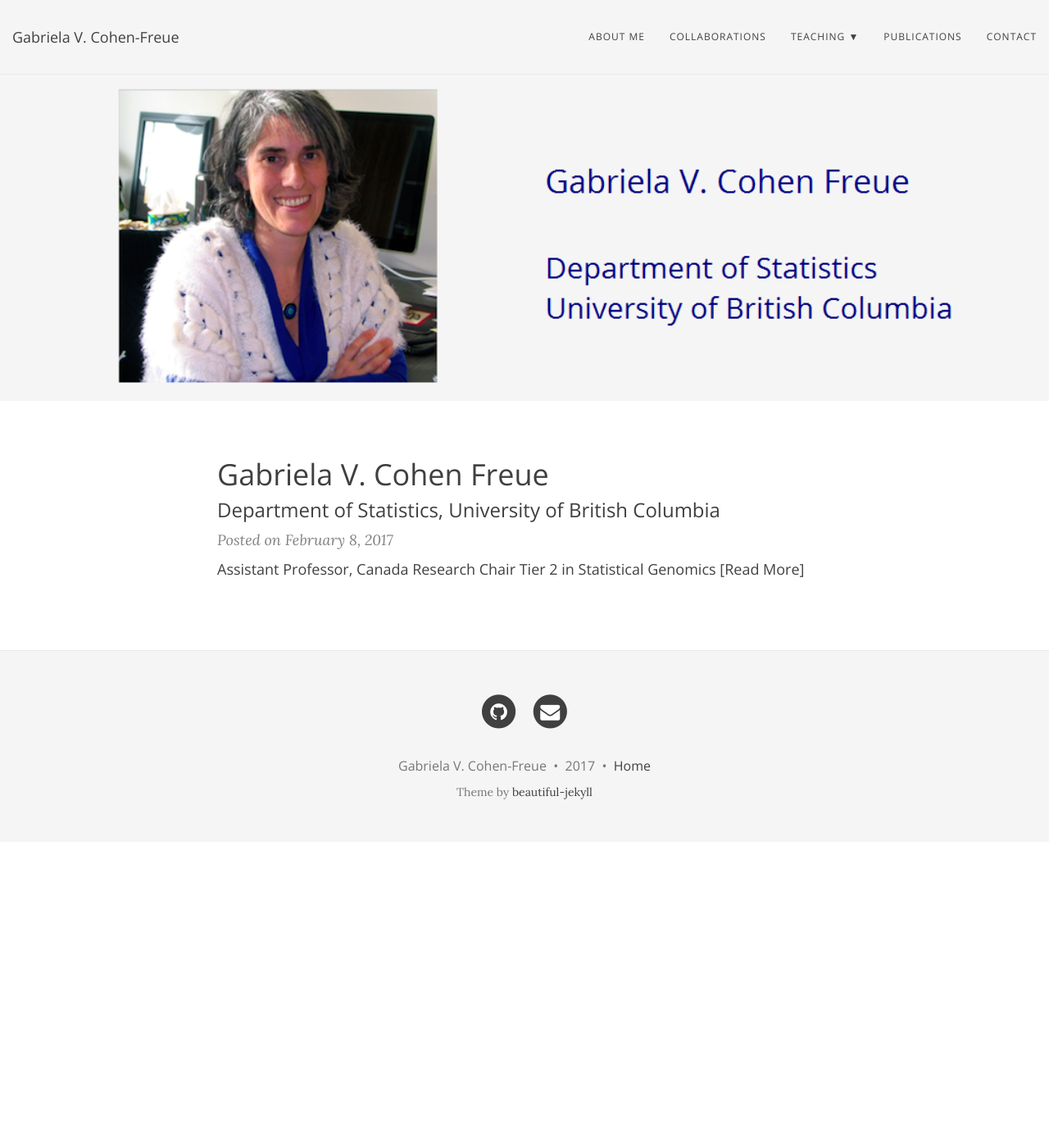
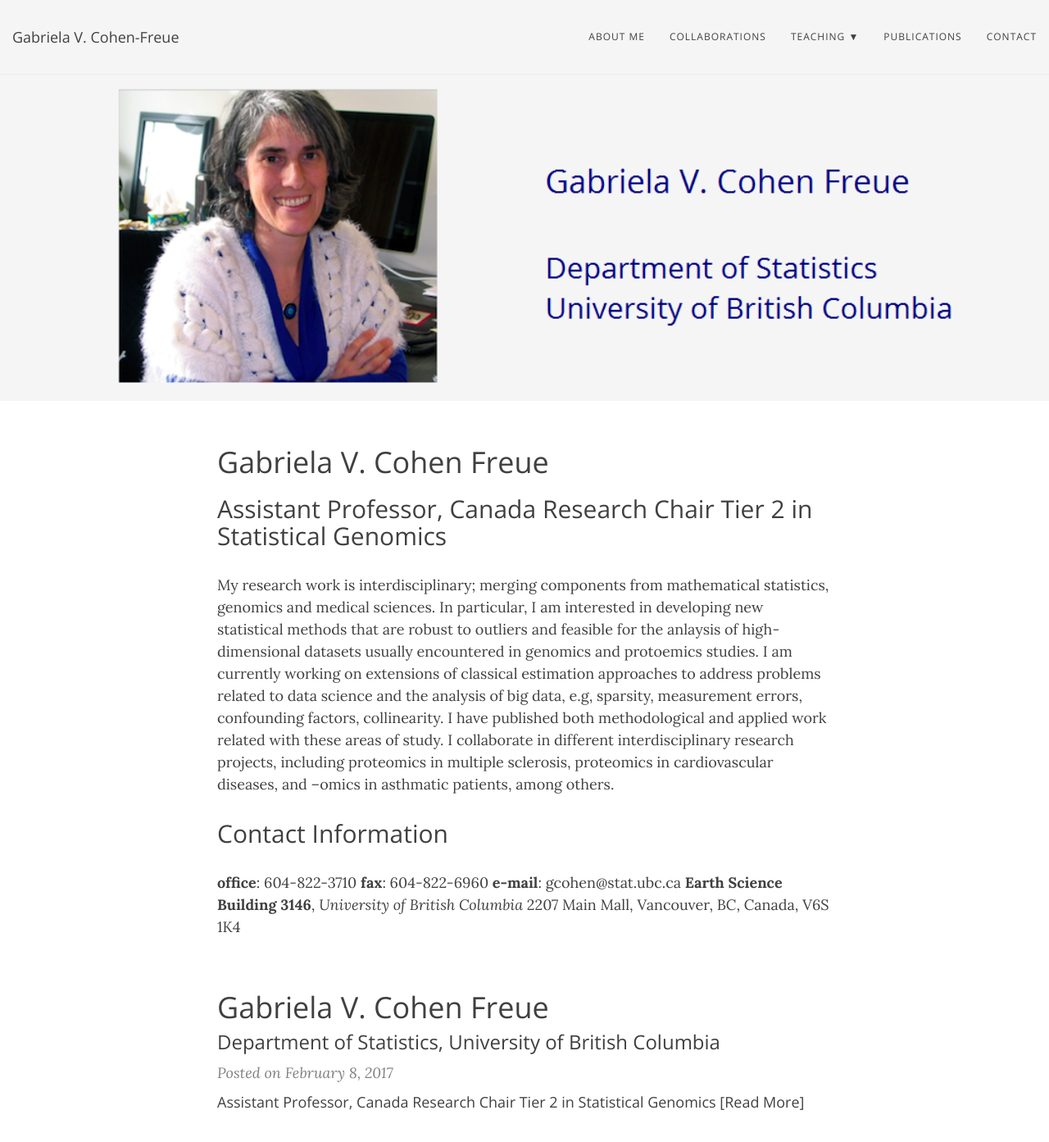
Before and after one commit to gcohenfr/gcohenfr.github.io, a Jekyll site: the page built from index.html, in a window 1280 px wide and 1400 px high. Shown: the top 1393 px of the window at 82% size. Built offline with Jekyll 4.4.1, drawn with Linux system fonts in a browser that asks for light colours; nearby versions of some CDN libraries; the list of posts is cut into pages by our own code.

Commit message:
update front page

```diff
--- a/index.html
+++ b/index.html
@@ -3,6 +3,25 @@
 use-site-title: true
 bigimg: [/img/web_pict_wide.png, /img/IMG_6801.JPG]
 ---
+
+<h1>Gabriela V. Cohen Freue</h1>
+<h2>Assistant Professor, Canada Research Chair Tier 2 in Statistical Genomics</h2>
+
+<p>My research work is interdisciplinary; merging components from mathematical statistics, genomics and medical sciences. In particular, I am interested in developing new statistical methods that are robust to outliers and feasible for the anlaysis of high-dimensional datasets usually encountered in genomics and protoemics studies. I am currently working on extensions of classical estimation approaches to address problems related to data science and the analysis of big data, e.g, sparsity, measurement errors, confounding factors, collinearity. I have published both methodological and applied work related with these areas of study. I collaborate in different interdisciplinary research projects, including proteomics in multiple sclerosis, proteomics in cardiovascular diseases, and –omics in asthmatic patients, among others.</p>
+
+
+<h2> Contact Information </h2>
+<p>
+<b>office</b>: 604-822-3710
+
+<b>fax</b>: 604-822-6960
+
+<b>e-mail</b>: gcohen@stat.ubc.ca
+
+<b>Earth Science Building 3146</b>, <i>University of British Columbia</i>
+2207 Main Mall, Vancouver, BC, Canada, V6S 1K4
+</p>
+
 
 <div class="posts-list">
   {% for post in paginator.posts %}
```
